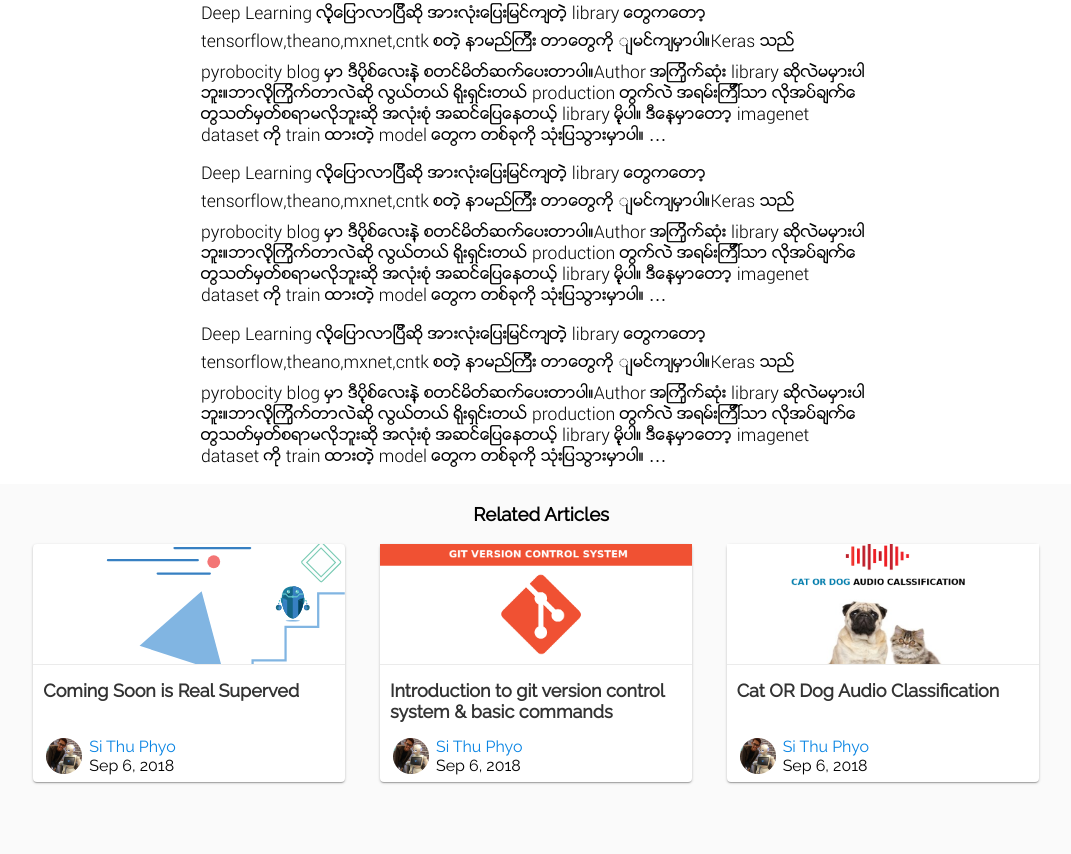
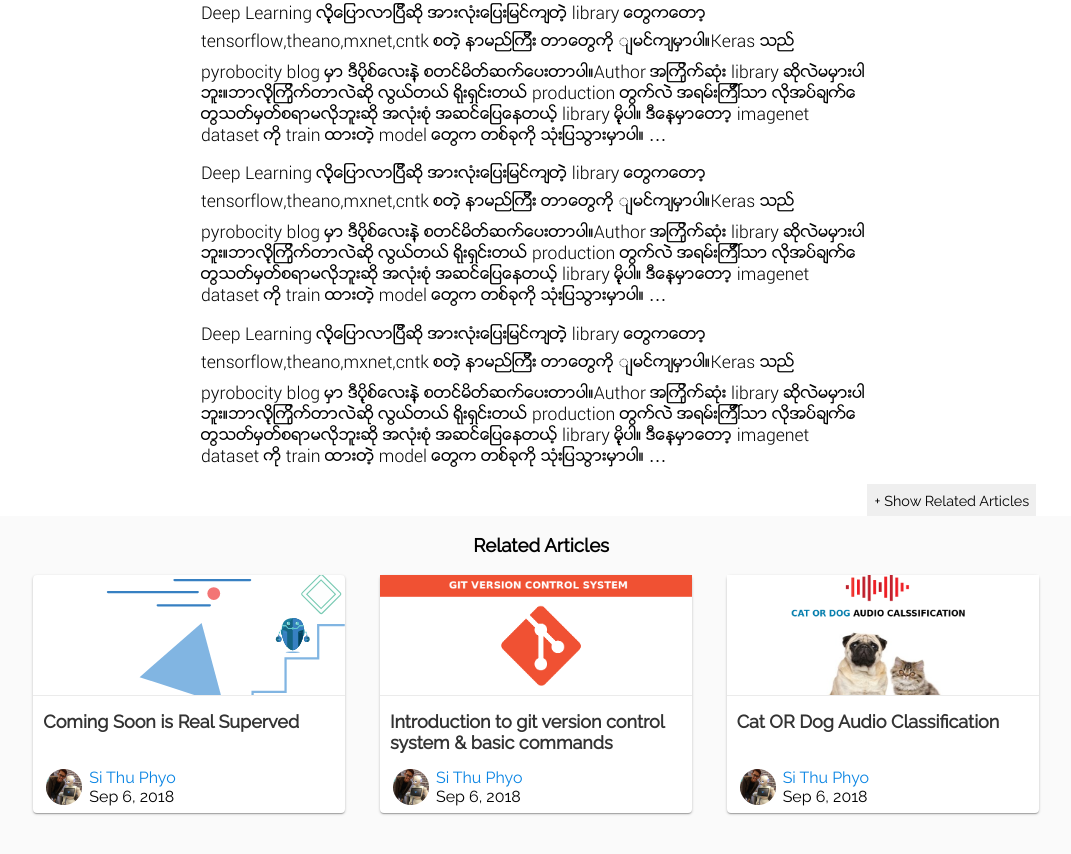
Before and after one commit to WuWooLay/pyrobocityDesign, a website: page index.html in a window 1280 px wide. Shown: the part 1061-1915 px from the top of the page, without its empty margins (104-1175 px from the left). Drawn offline with Linux system fonts and the light colour scheme.

Commit message:
Add Related

```diff
--- a/assets/js/main.js
+++ b/assets/js/main.js
@@ -83,16 +83,16 @@
 			};
 		});
 
-		// Scroll Sticky
-		window.onscroll = function() {
-			stickyNavBar();
-		};
-		var pageY = window.pageYOffset;
+		//
+
+		// Nav Bar Sticky Func
+		var pageY_Navbar = window.pageY_NavbarOffset;
+
 		function stickyNavBar() {
-			// console.log('pageY', pageY);
+			// console.log('pageY_Navbar', pageY_Navbar);
 			var upperLowerContainer = document.querySelector('.upperlower-container');
-			if (pageY < window.pageYOffset) {
-				console.log('On Scroll Add Remove Class');
+			if (pageY_Navbar < window.pageYOffset) {
+				// console.log('On Scroll Add Remove Class');
 				if (!upperLowerContainer.classList.contains('hide')) upperLowerContainer.classList.add('hide');
 				var lower = document.querySelector('nav.custom-nav-bar .lower');
 				if (lower.classList.contains('active')) {
@@ -100,11 +100,59 @@
 					document.querySelector('div.lower input').blur();
 				}
 			} else {
-				console.log('Remove Class and Show Nav Bar');
+				// console.log('Remove Class and Show Nav Bar');
 				if (upperLowerContainer.classList.contains('hide')) upperLowerContainer.classList.remove('hide');
 			}
-			pageY = window.pageYOffset;
+			pageY_Navbar = window.pageYOffset;
 			// console.log('New pageY', pageY);
 		}
+
+		// Related Articles Func
+		function showRelatedArticles() {
+			//  relatedArticleContainer Div
+			var relatedArticleContainer = document.querySelector('.related-article-container');
+			if (!relatedArticleContainer) {
+				return;
+			}
+			// console.dir(relatedArticleContainer.offsetTop);
+			// console.log(window.pageYOffset);
+			// console.log(window.innerHeight);
+			var window_PageYOffest = window.pageYOffset;
+			var window_innerHeight = window.innerHeight;
+			var total_Height = window_PageYOffest + window_innerHeight;
+			var stickty = document.querySelector('.relative-article-show-container');
+
+			if (total_Height > relatedArticleContainer.offsetTop) {
+				// console.log('No');
+				if (stickty.classList.contains('fixed')) stickty.classList.remove('fixed');
+			} else {
+				// console.log('Sticky');
+				// console.log(stickty);
+				if (!stickty.classList.contains('fixed')) stickty.classList.add('fixed');
+
+			}
+			// console.log(total_Height);
+		}
+
+		function relatedArticleClickListener() {
+			var clickDiv = document.querySelector('.show-articles');
+			if(!clickDiv) return;
+			var stickty = document.querySelector('.related-article-container');
+			clickDiv.onclick = function () {
+				window.scrollTo({
+					top: stickty.offsetTop,
+					behavior: 'smooth'
+				});
+			}
+		}
+
+		// Initial Sticky Start
+		showRelatedArticles();
+		relatedArticleClickListener();
+		// Scroll Sticky
+		window.onscroll = function() {
+			stickyNavBar();
+			showRelatedArticles();
+		};
 	};
 })();
--- a/assets/scss/_related-article.sass
+++ b/assets/scss/_related-article.sass
@@ -22,7 +22,6 @@ $ArticleMaxWidth : 1060px
                 padding: 0 0 0 2%
             @media screen and (min-width: $break-lg)
                 padding: 0 0 0 1%
-
     .related-article-content
         width: 100%
         max-width: $ArticleMaxWidth
--- /dev/null
+++ b/assets/scss/_related-articles-show.sass
@@ -0,0 +1,33 @@
+.relative-article-show-container
+    height: 1.4em
+    // background-color: $primary
+    width: 100%
+    @media screen and (min-width: $break-md)
+        height: 1.95em
+    &.fixed .show-articles-container
+        position: fixed
+    .show-articles-container
+        width: 100%
+        height: 1px
+        // background-color: $secondary
+        // position: fixed
+        bottom: 1.3em
+        @media screen and (min-width: $break-md)
+            bottom: 1.9em
+        .width-pecent
+            max-width: 1020px
+            margin: 0 auto
+            text-align: right
+            padding-right: 1.5%
+            @media screen and (min-width: $break-lg)
+                width: 86.25734%
+        .show-articles
+            font-size: .8em
+            display: inline-block
+            background-color: #efefef
+            display: inline-block
+            padding: .3em
+            cursor: pointer
+            @media screen and (min-width: $break-md)
+                font-size: .9em
+                padding: .5em
--- a/assets/scss/main.sass
+++ b/assets/scss/main.sass
@@ -29,7 +29,7 @@ $default: #464646
 .custom-text-default
   color: $default !important
 
-
+// Break Point
 $break-xs: 320px
 $break-sm: 480px
 $break-md: 768px
@@ -123,3 +123,4 @@ body::-webkit-scrollbar-thumb
 @import navbar
 @import drawer
 @import related-article
+@import related-articles-show
--- a/index.html
+++ b/index.html
@@ -461,8 +461,20 @@
     </div>
     <!-- Blog Container End-->
 
+    <!-- + Related Article Show Container -->
+    <div class="relative-article-show-container">
+            <div class="show-articles-container">
+                <div class="width-pecent">
+                    <span class="show-articles"> + Show Related Articles</span>
+                </div>
+            </div>
+    </div>
+    <!-- + Related Article Show Container -->
+
     <!-- Related Article Container -->
     <div class="related-article-container">
+
+
 
         <div class="related-article-title">
             <h3> Related Articles </h3>
@@ -576,7 +588,6 @@
                 </div>
 
             </div>
-
             <!-- Each Article End -->
 
         </div>
```
Also changed, not shown: assets/css/main.css.
